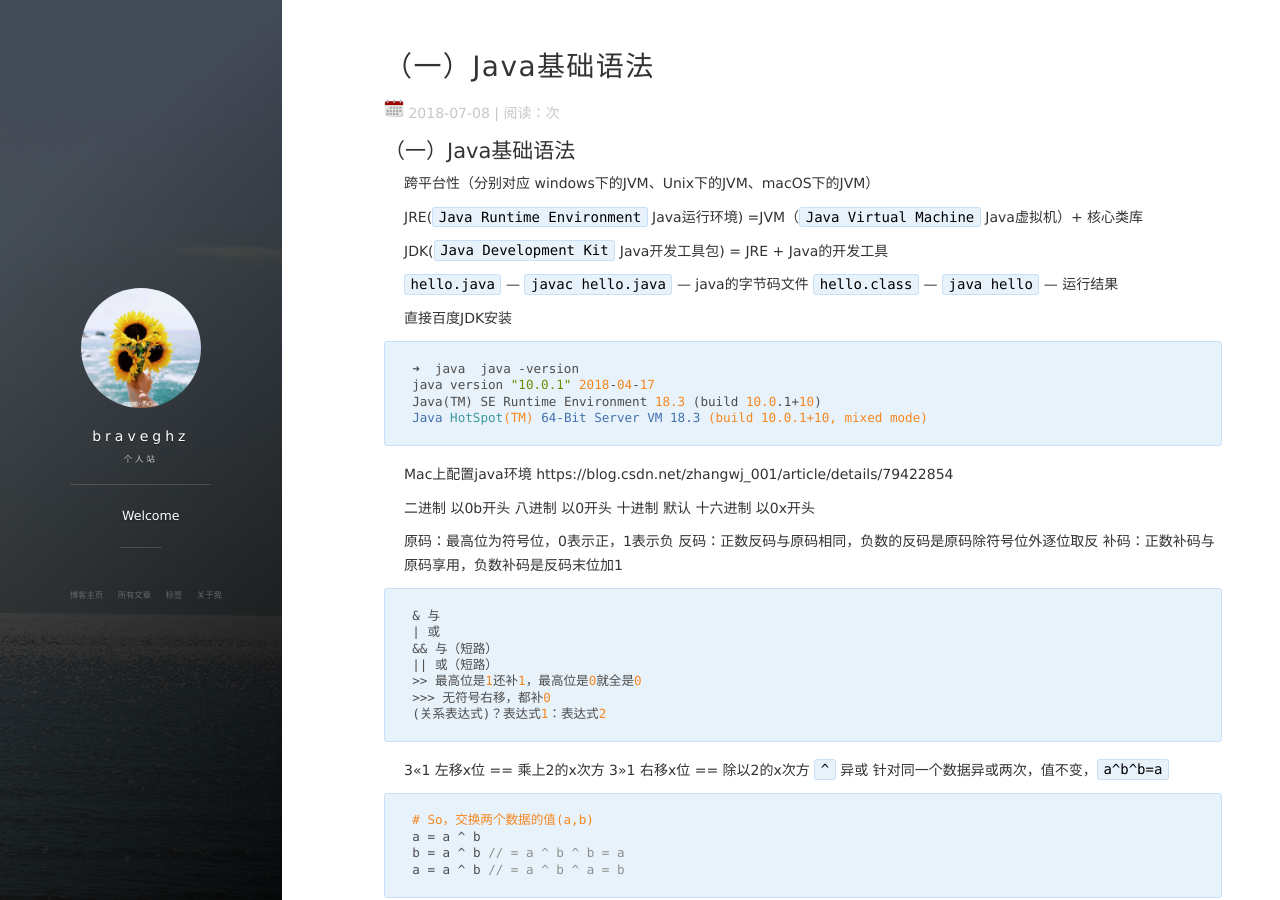
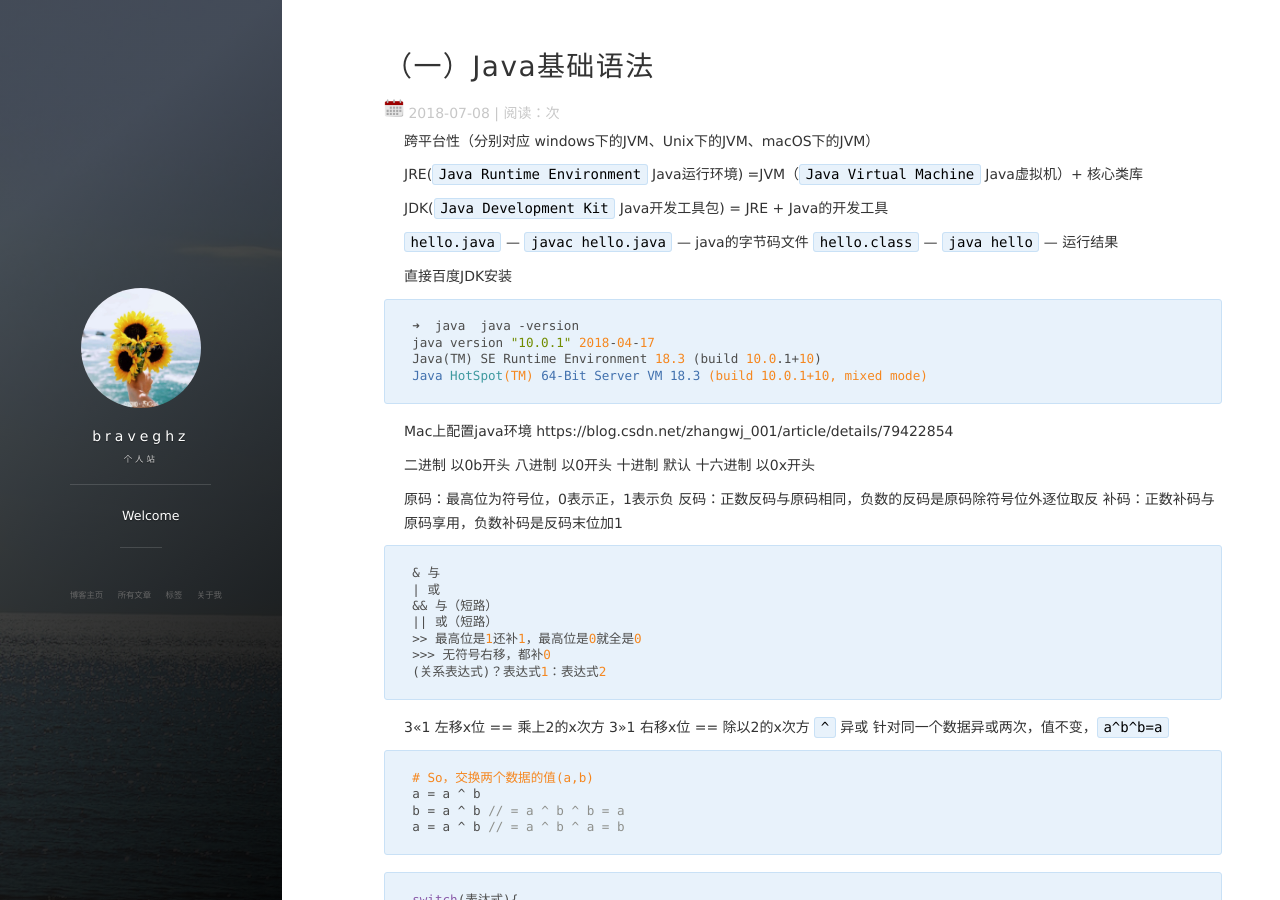
Before and after one commit to braveghz/braveghz.github.io, a Jekyll site: the page built from _posts/2018-07-09-(一)Java基础语法.md, in a window 1280 px wide and 900 px high. Built offline with Jekyll 4.4.1, drawn with Linux system fonts in a browser that asks for light colours; nearby versions of some CDN libraries; comment, search, counter and statistics services are not loaded.

Commit message:
java基础语法

```diff
--- a/_posts/2018-07-09-(一)Java基础语法.md
+++ b/_posts/2018-07-09-(一)Java基础语法.md
@@ -4,8 +4,6 @@ title: （一）Java基础语法
 date: 2018-07-8
 tag: Java
 ---
-
-## （一）Java基础语法
 
 跨平台性（分别对应 windows下的JVM、Unix下的JVM、macOS下的JVM）
 
```
